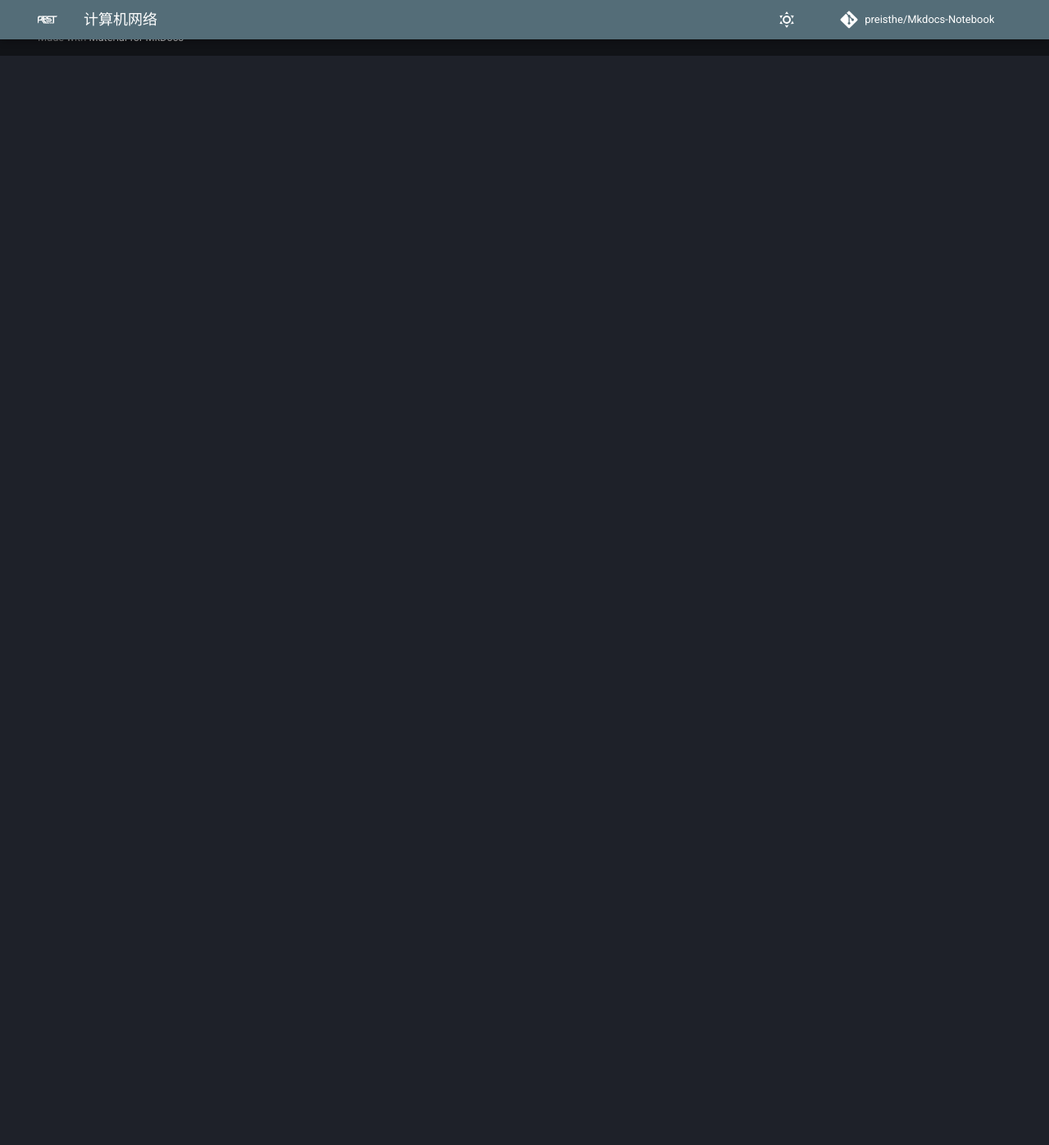
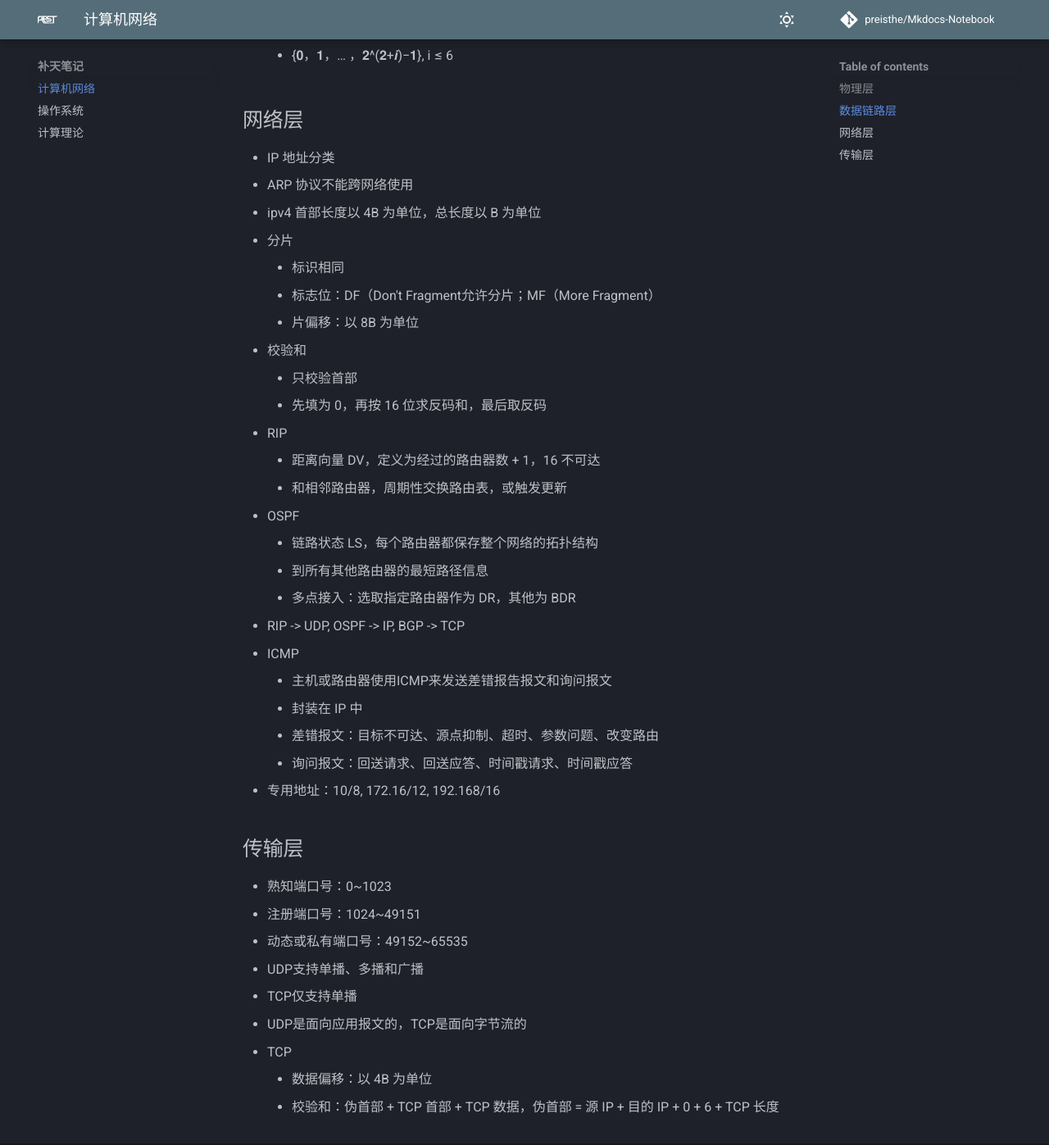
Before and after one commit to Preisthe/Mkdocs-Notebook, an MkDocs documentation site: the page built from docs/补天笔记/cn.md, in a window 1280 px wide and 1400 px high, scrolled down 1332 px. Shown: the top 1397 px of the window at 82% size. Built offline with MkDocs 1.6.1 and Material for MkDocs 9.7.7, drawn with Linux system fonts in a browser that asks for light colours; comment, search, counter and statistics services are not loaded; some of the changed text lies outside the part shown.

Commit message:
update 计网笔记

```diff
--- a/docs/补天笔记/cn.md
+++ b/docs/补天笔记/cn.md
@@ -6,21 +6,21 @@
 - 奈奎斯特定理、香农公式
 - 信噪比 $SNR = 10\log_{10}\frac{S}{N} (dB)$
 - 信道复用技术：Division Multiplexing
-  - 频分复用、时分复用、波分复用（光纤）、码分复用 (CDM/CDMA)
+    - 频分复用、时分复用、波分复用（光纤）、码分复用 (CDM/CDMA)
 
 ## 数据链路层
 
 - 最大传输单元 MTU
 - 以太网是不可靠传输，无线网 802.11 是可靠传输
 - 回退 N 帧
-  - $1 \lt W_t \le 2^n - 1$
-  - 是否采用累积确认
+    - $1 \lt W_t \le 2^n - 1$
+    - 是否采用累积确认
 - 选择重传
-  - $1 \lt W_r \le W_t \le 2^{n-1} - 1$
+    - $1 \lt W_r \le W_t \le 2^{n-1} - 1$
 
 - CSMA/CD
-  - 若检测到总线空闲96比特时间，则发送这个帧；
-  - 发送后出现碰撞，立即停止发送，退避一段随机时间后再次监听开始
+    - 若检测到总线空闲96比特时间，则发送这个帧；
+    - 发送后出现碰撞，立即停止发送，退避一段随机时间后再次监听开始
 - 发送帧后，最多 $2\tau$ 可检测出是否发生碰撞，称为争用期或碰撞窗口，$2\tau$ 为端到端往返传播时延
 - 为了确保共享总线以太网上的每一个站点在发送完一个完整的帧之前，能够检测出是否产生了碰撞，帧的发送时延就不能少于争用期
 - 截断二进制指数退避算法：$D(k) = 2\tau \times Random\{1..(2^k-1)\}$, $k=min\{重传次数, 10\}$
@@ -29,3 +29,48 @@
 - 网桥或交换机可以隔离碰撞域
 - 路由器隔离广播域
 - 虚拟局域网 VLAN 可以更灵活地分隔广播域
+- CSMA/CA
+    - 802.11
+    - NAV 指出了完成这次帧的传送且信道转入空闲状态所需的时间
+    - 使用停止 - 等待的确认机制来实现可靠传输
+    - 只有信道持续空闲且不是连续发送才不退避
+    - {𝟎，𝟏，… ，𝟐^(𝟐+𝒊)−𝟏}, i ≤ 6
+
+## 网络层
+
+- IP 地址分类
+- ARP 协议不能跨网络使用
+- ipv4 首部长度以 4B 为单位，总长度以 B 为单位
+- 分片
+    - 标识相同
+    - 标志位：DF（Don't Fragment允许分片；MF（More Fragment）
+    - 片偏移：以 8B 为单位
+- 校验和
+    - 只校验首部
+    - 先填为 0，再按 16 位求反码和，最后取反码
+- RIP
+    - 距离向量 DV，定义为经过的路由器数 + 1，16 不可达
+    - 和相邻路由器，周期性交换路由表，或触发更新
+- OSPF
+    - 链路状态 LS，每个路由器都保存整个网络的拓扑结构
+    - 到所有其他路由器的最短路径信息
+    - 多点接入：选取指定路由器作为 DR，其他为 BDR
+- RIP -> UDP, OSPF -> IP, BGP -> TCP
+- ICMP
+    - 主机或路由器使用ICMP来发送差错报告报文和询问报文
+    - 封装在 IP 中
+    - 差错报文：目标不可达、源点抑制、超时、参数问题、改变路由
+    - 询问报文：回送请求、回送应答、时间戳请求、时间戳应答
+- 专用地址：10/8, 172.16/12, 192.168/16
+
+## 传输层
+
+- 熟知端口号：0~1023
+- 注册端口号：1024~49151
+- 动态或私有端口号：49152~65535
+- UDP支持单播、多播和广播
+- TCP仅支持单播
+- UDP是面向应用报文的，TCP是面向字节流的
+- TCP
+    - 数据偏移：以 4B 为单位
+    - 校验和：伪首部 + TCP 首部 + TCP 数据，伪首部 = 源 IP + 目的 IP + 0 + 6 + TCP 长度
```
Also changed, not shown: docs/补天笔记/toc.md (+5 -5 lines).
